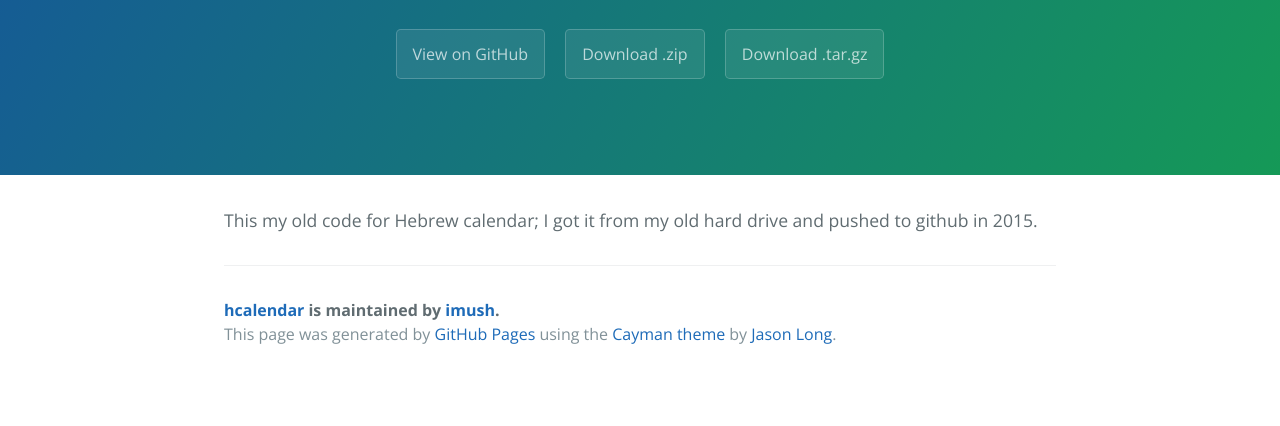
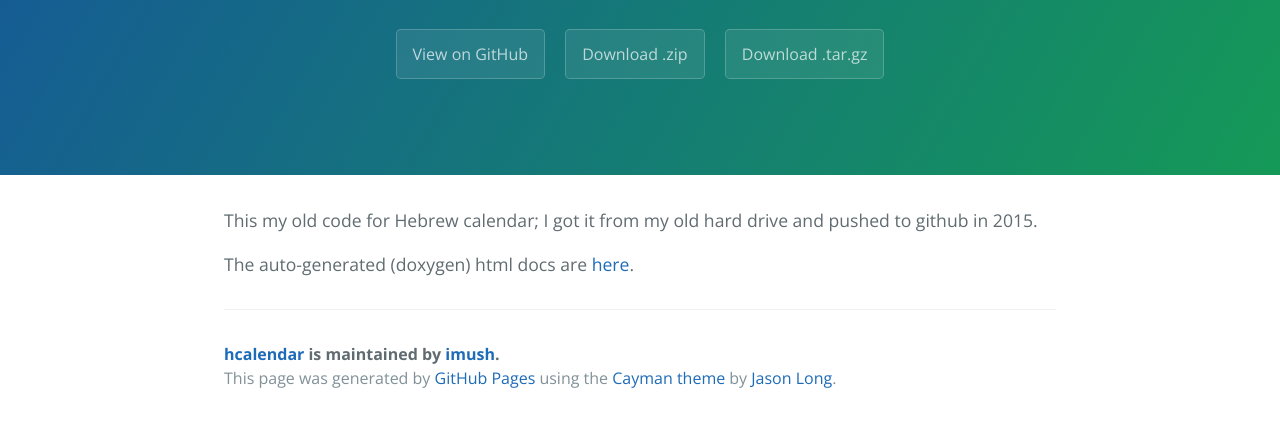
Before and after one commit to imush/calendar, a plain HTML site: page index.html in a window 1280 px wide. Shown: the part 208-634 px from the top of the page. Drawn offline with nearby package versions, Linux system fonts and the light colour scheme.

Commit message:
Add link to doxygen docs.

```diff
--- a/index.html
+++ b/index.html
@@ -21,6 +21,8 @@
     <section class="main-content">
       <p>This my old code for Hebrew calendar; I got it from my old hard drive and pushed to github in 2015.</p>
 
+      The auto-generated (doxygen) html docs are <a href="html/d4/dc7/hconverter_8h.html">here</a>.
+
       <footer class="site-footer">
         <span class="site-footer-owner"><a href="https://github.com/imush/calendar">hcalendar</a> is maintained by <a href="https://github.com/imush">imush</a>.</span>
 
```
